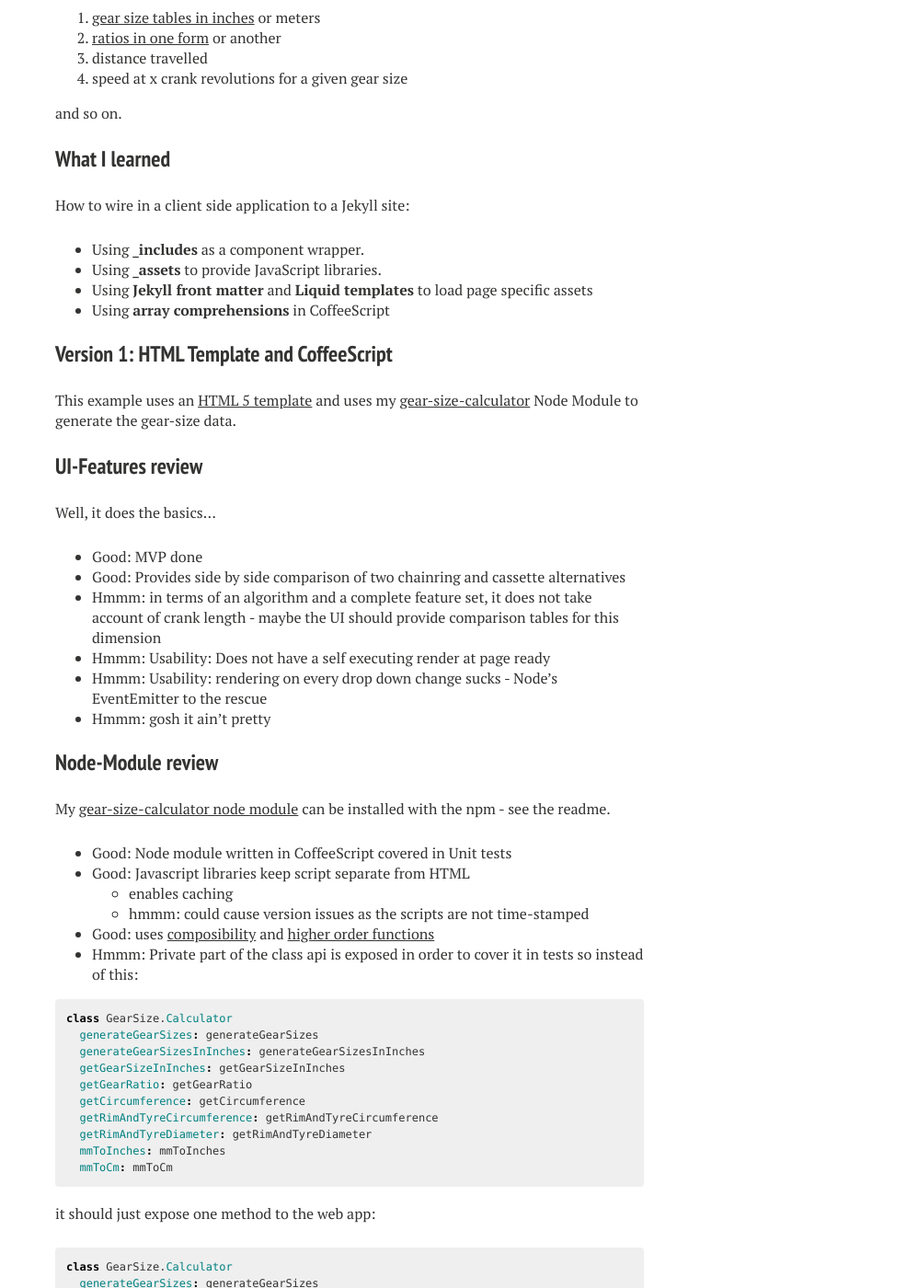
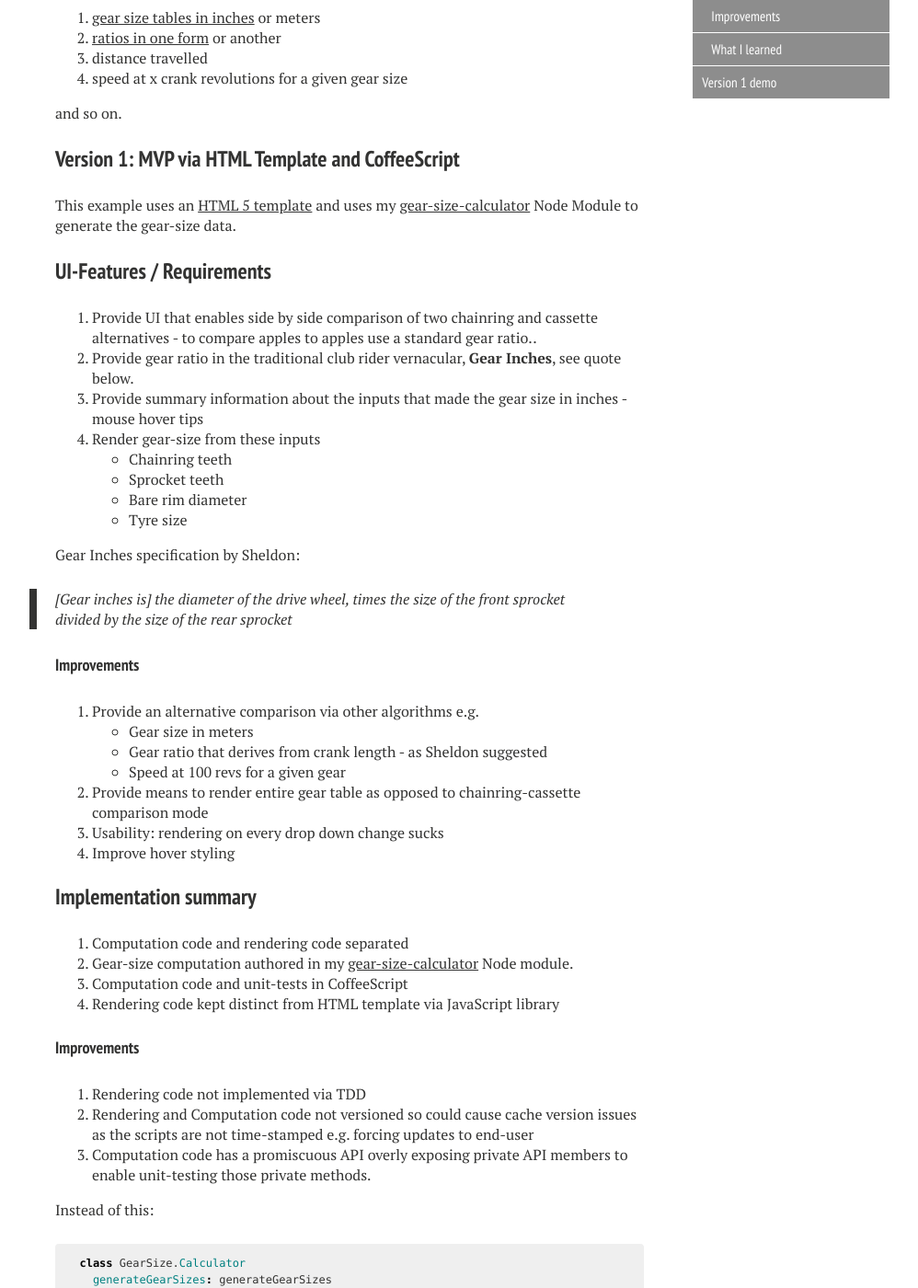
Before and after one commit to Steve-O-Cassels/steve-o-cassels.github.io, a Jekyll site: the page built from _posts/2016-01-10-gear-size-table.md, in a window 1280 px wide and 1400 px high, scrolled down 418 px. Shown: the whole window at 92% size, without its empty margins (260-1258 px from the left). Built offline with Jekyll 4.4.1, drawn with Linux system fonts in a browser that asks for light colours; nearby versions of some CDN libraries; comment, search, counter and statistics services are not loaded; some of the changed text lies outside the part shown.

Commit message:
clean up prose

```diff
--- a/_posts/2016-01-10-gear-size-table.md
+++ b/_posts/2016-01-10-gear-size-table.md
@@ -24,73 +25,100 @@
 
 and so on.
 
+### Version 1: MVP via HTML Template and CoffeeScript
+This example uses an [HTML 5 template](https://html.spec.whatwg.org/multipage/scripting.html#the-template-element)
+and uses my [gear-size-calculator](https://github.com/Steve-O-Cassels/gear-size-calculator) Node Module to generate the gear-size data.
+
+### UI-Features / Requirements
+1. Provide UI that enables side by side comparison of two chainring and cassette alternatives - to compare apples to apples use a standard gear ratio..
+2. Provide gear ratio in the traditional club rider vernacular, **Gear Inches**, see quote below.
+3. Provide summary information about the inputs that made the gear size in inches - mouse hover tips
+4. Render gear-size from these inputs
+  * Chainring teeth
+  * Sprocket teeth
+  * Bare rim diameter
+  * Tyre size
+
+Gear Inches specification by Sheldon:
+
+> [Gear inches is] the diameter of the drive wheel, times the size of the front sprocket divided by the size of the rear sprocket
+
+#### Improvements
+1. Provide an alternative comparison via other algorithms e.g.
+    * Gear size in meters
+    * Gear ratio that derives from crank length - as Sheldon suggested
+    * Speed at 100 revs for a given gear
+2. Provide means to render entire gear table as opposed to chainring-cassette comparison mode
+2. Usability: rendering on every drop down change sucks
+3. Improve hover styling
+
+
+### Implementation summary
+
+1. Computation code and rendering code separated
+2. Gear-size computation authored in my [gear-size-calculator](https://github.com/Steve-O-Cassels/gear-size-calculator) Node module.
+3. Computation code and unit-tests in CoffeeScript
+4. Rendering code kept distinct from HTML template via JavaScript library
+
+#### Improvements
+1. Rendering code not implemented via TDD
+2. Rendering and Computation code not versioned so could cause cache version issues as the scripts are not time-stamped e.g. forcing updates to end-user
+3. Computation code has a promiscuous API overly exposing private API members to enable unit-testing those private methods.
+
+  Instead of this:
+  {% highlight coffee-script %}
+  class GearSize.Calculator
+    generateGearSizes: generateGearSizes
+    generateGearSizesInInches: generateGearSizesInInches
+    getGearSizeInInches: getGearSizeInInches
+    getGearRatio: getGearRatio
+    getCircumference: getCircumference
+    getRimAndTyreCircumference: getRimAndTyreCircumference
+    getRimAndTyreDiameter: getRimAndTyreDiameter
+    mmToInches: mmToInches
+    mmToCm: mmToCm
+  {% endhighlight %}
+
+  it should just expose one method to the web app:
+  {% highlight coffee-script %}
+  class GearSize.Calculator
+    generateGearSizes: generateGearSizes
+  {% endhighlight %}
+  This could be resolved by using the [sandbox feature of nodeunit](https://github.com/caolan/nodeunit#sandbox-utility) for testing the private api parts.
+
+4. No front-end timings for comparison and evaluating regression
+5. Node Computation module not published
+6. Node Computation module does not validate inputs to the public Api
+6. Math extensions wrapped into the Node module
+
+### Jekyll-integration review
+This is where it gets hacky...did I say it's a WiP aka MVP?
+
+#### Problems
+1. Manual intervention required to deploy computation script
+2. Rendering library is untested
+3. Rending library is not easy to import to another project, versioned & etc
+4. Rendering library code suffers from repetition and general lack of readability
+5. Default values for render template are hard wired instead of from configuration
+
+#### Improvements
+1. Use Browserify to web-enable the node module(s) used
+2. Provide Gulp automation for the build process
+2. Make the render script a second private node module to enable:
+  * default configuration for range values for the end user to pick from
+  * make it easier to deploy into different targets
+  * testability of render via node dom
+  * better eventing using Node's [Event Emitter](https://nodejs.org/api/events.html)
+
 ### What I learned
+
 How to wire in a client side application to a Jekyll site:
 
 * Using **_includes** as a component wrapper.
 * Using **_assets** to provide JavaScript libraries.
 * Using **Jekyll front matter** and **Liquid templates** to load page specific assets
 * Using **array comprehensions** in CoffeeScript
-
-### Version 1: HTML Template and CoffeeScript
-This example uses an [HTML 5 template](https://html.spec.whatwg.org/multipage/scripting.html#the-template-element)
-and uses my [gear-size-calculator](https://github.com/Steve-O-Cassels/gear-size-calculator) Node Module to generate the gear-size data.
-
-### UI-Features review
-Well, it does the basics...
-
-* Good: MVP done
-* Good: Provides side by side comparison of two chainring and cassette alternatives
-* Hmmm: in terms of an algorithm and a complete feature set, it does not take account of crank length - maybe the UI should provide comparison tables for this dimension
-* Hmmm: Usability: Does not have a self executing render at page ready
-* Hmmm: Usability: rendering on every drop down change sucks - Node's EventEmitter to the rescue
-* Hmmm: gosh it ain't pretty
-
-
-### Node-Module review
-My [gear-size-calculator node module](https://github.com/Steve-O-Cassels/gear-size-calculator) can be installed with the npm - see the readme.
-
-* Good: Node module written in CoffeeScript covered in Unit tests
-* Good: Javascript libraries keep script separate from HTML
-  * enables caching
-  * hmmm: could cause version issues as the scripts are not time-stamped
-* Good: uses [composibility](http://eloquentjavascript.net/05_higher_order.html#h_+NeFt8aXxf) and  [higher order functions](http://eloquentjavascript.net/05_higher_order.html)
-* Hmmm: Private part of the class api is exposed in order to cover it in tests
-so instead of this:
-{% highlight coffee-script %}
-class GearSize.Calculator
-  generateGearSizes: generateGearSizes
-  generateGearSizesInInches: generateGearSizesInInches
-  getGearSizeInInches: getGearSizeInInches
-  getGearRatio: getGearRatio
-  getCircumference: getCircumference
-  getRimAndTyreCircumference: getRimAndTyreCircumference
-  getRimAndTyreDiameter: getRimAndTyreDiameter
-  mmToInches: mmToInches
-  mmToCm: mmToCm
-{% endhighlight %}
-
-it should just expose one method to the web app:
-{% highlight coffee-script %}
-class GearSize.Calculator
-  generateGearSizes: generateGearSizes
-{% endhighlight %}
-This could be resolved by using the [sandbox feature of nodeunit](https://github.com/caolan/nodeunit#sandbox-utility) for testing the private api parts.
-
-* Hmmm: no front-end timings
-* Hmmm: not published
-* Hmmm: Math extensions wrapped into the module
-
-### Jekyll-integration review
-The Node module is manually deployed into the site - this is not good.
-Here are some improvements:
-
-Make the render script a second node module, this would enable:
-
-  * default configuration for range values for the end user to pick from
-  * make it easier to deploy into different targets
-  * testability of render via node dom
-  * better eventing using Node's [Event Emitter](https://nodejs.org/api/events.html)
+* Using **node-unit**
 
 ## Version 1 demo
 
```
Also changed, not shown: other parts of _posts/2016-01-10-gear-size-table.md (+2 -1 lines).
